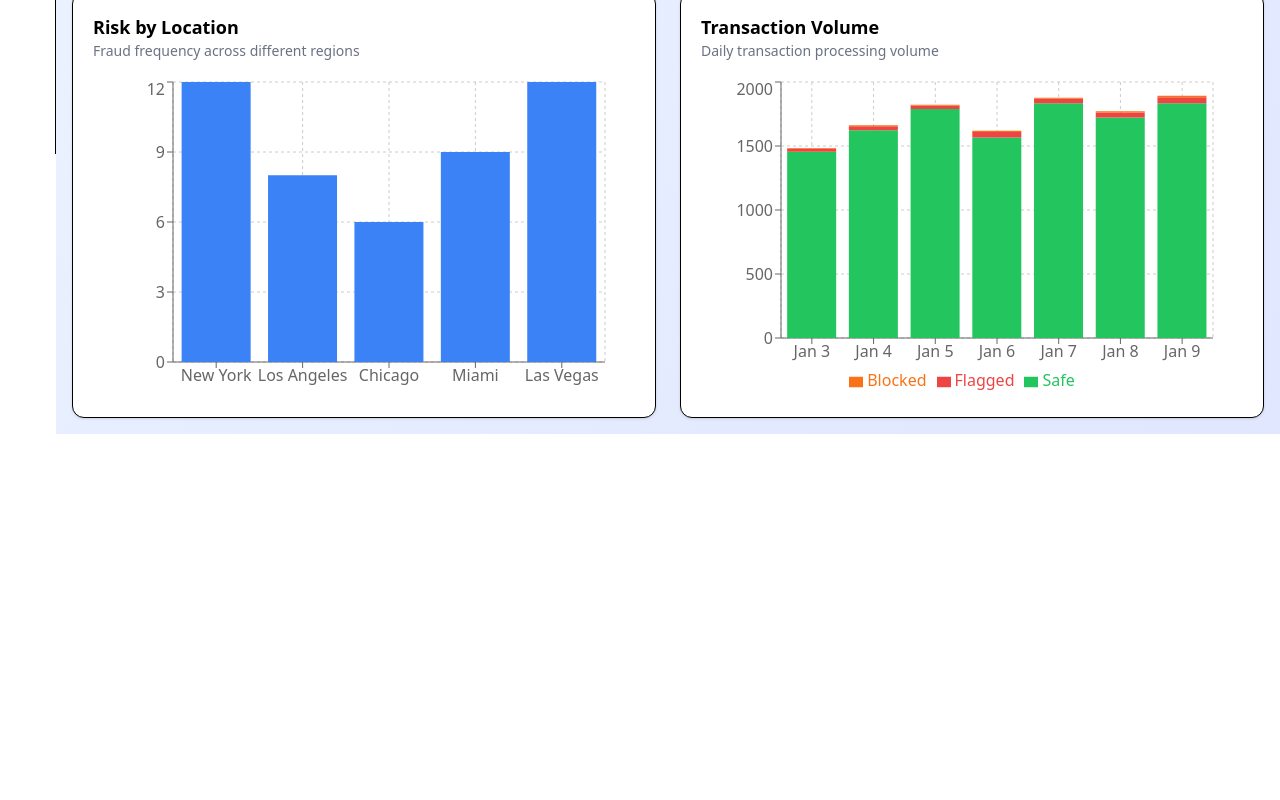
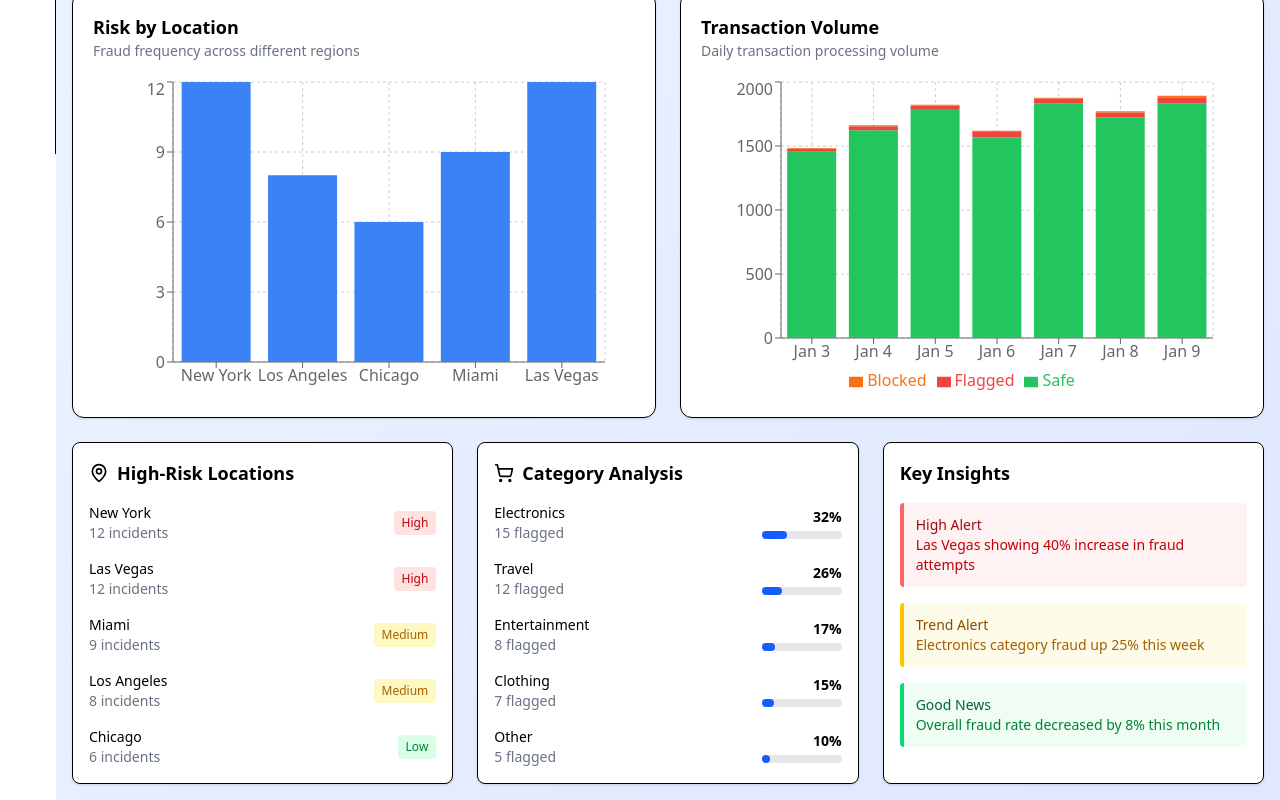
Before and after one commit to SBeeeee/RetailGuardAI, a Next.js app in the folder frontend/: page /analytics in a window 1280 px wide. Shown: the part 646-1446 px from the top of the page. Before the commit the page ends 1080 px from the top, so only its background shows below. Built offline with nearby package versions, Linux system fonts and the light colour scheme.

Commit message:
added then cards in lower portions

```diff
--- /dev/null
+++ b/frontend/src/app/analytics/components/BottomStatsGrid.jsx
@@ -0,0 +1,15 @@
+"use client"
+
+import HighRiskLocations from "./HighRiskLocations"
+import CategoryAnalysis from "./CategoryAnalysis"
+import KeyInsights from "./KeyInsights"
+
+export default function BottomStatsGrid() {
+  return (
+    <div className="grid grid-cols-1 lg:grid-cols-3 gap-6 mt-6">
+      <HighRiskLocations />
+      <CategoryAnalysis />
+      <KeyInsights />
+    </div>
+  )
+}
--- /dev/null
+++ b/frontend/src/app/analytics/components/CategoryAnalysis.jsx
@@ -0,0 +1,32 @@
+"use client"
+
+import { stats } from "@/components/data"
+import { ShoppingCart } from "lucide-react"
+
+export default function CategoryAnalysis() {
+  return (
+    <div className="border rounded-lg shadow-sm p-4 space-y-4 bg-white">
+      <h2 className="text-lg font-semibold flex items-center">
+        <ShoppingCart className="w-5 h-5 mr-2" />
+        Category Analysis
+      </h2>
+      {stats.categoryBreakdown.map((cat, index) => (
+        <div key={index} className="flex justify-between items-center text-sm">
+          <div>
+            <p className="font-medium">{cat.category}</p>
+            <p className="text-gray-500">{cat.count} flagged</p>
+          </div>
+          <div className="text-right">
+            <p className="font-semibold">{cat.percentage}%</p>
+            <div className="w-20 h-2 bg-gray-200 rounded-full mt-1">
+              <div
+                className="h-2 bg-blue-600 rounded-full"
+                style={{ width: `${cat.percentage}%` }}
+              />
+            </div>
+          </div>
+        </div>
+      ))}
+    </div>
+  )
+}
--- /dev/null
+++ b/frontend/src/app/analytics/components/HighRiskLocations.jsx
@@ -0,0 +1,39 @@
+"use client"
+
+import { stats } from "@/components/data"
+import { MapPin } from "lucide-react"
+
+export default function HighRiskLocations() {
+  const topLocations = [...stats.locationBreakdown]
+    .sort((a, b) => b.count - a.count)
+    .slice(0, 5)
+
+  const getBadgeStyle = (risk) => {
+    switch (risk) {
+      case "High":
+        return "bg-red-100 text-red-700 px-2 py-1 rounded text-xs font-medium"
+      case "Medium":
+        return "bg-yellow-100 text-yellow-700 px-2 py-1 rounded text-xs font-medium"
+      default:
+        return "bg-green-100 text-green-700 px-2 py-1 rounded text-xs font-medium"
+    }
+  }
+
+  return (
+    <div className="border rounded-lg shadow-sm p-4 space-y-4 bg-white">
+      <h2 className="text-lg font-semibold flex items-center">
+        <MapPin className="w-5 h-5 mr-2" />
+        High-Risk Locations
+      </h2>
+      {topLocations.map((loc, index) => (
+        <div key={index} className="flex justify-between items-center text-sm">
+          <div>
+            <p className="font-medium">{loc.location}</p>
+            <p className="text-gray-500">{loc.count} incidents</p>
+          </div>
+          <span className={getBadgeStyle(loc.risk)}>{loc.risk}</span>
+        </div>
+      ))}
+    </div>
+  )
+}
--- a/frontend/src/app/analytics/components/Index.jsx
+++ b/frontend/src/app/analytics/components/Index.jsx
@@ -2,12 +2,14 @@ import React from 'react'
 import Header from './Header'
 import Headerr from '@/app/dashboard/components/Header'
 import Graphs from './Graphs'
+import BottomStatsGrid from './BottomStatsGrid'
 export default function Index() {
   return (
     <div className="p-4">
       <Header/>
       <Headerr/>
       <Graphs/>
+      <BottomStatsGrid/>
     </div>
   )
 }
--- /dev/null
+++ b/frontend/src/app/analytics/components/KeyInsights.jsx
@@ -0,0 +1,30 @@
+"use client"
+
+export default function KeyInsights() {
+  return (
+    <div className="border rounded-lg shadow-sm p-4 space-y-4 bg-white">
+      <h2 className="text-lg font-semibold">Key Insights</h2>
+
+      <div className="p-3 bg-red-50 border-l-4 border-red-400 rounded">
+        <p className="text-sm font-medium text-red-800">High Alert</p>
+        <p className="text-sm text-red-700">
+          Las Vegas showing 40% increase in fraud attempts
+        </p>
+      </div>
+
+      <div className="p-3 bg-yellow-50 border-l-4 border-yellow-400 rounded">
+        <p className="text-sm font-medium text-yellow-800">Trend Alert</p>
+        <p className="text-sm text-yellow-700">
+          Electronics category fraud up 25% this week
+        </p>
+      </div>
+
+      <div className="p-3 bg-green-50 border-l-4 border-green-400 rounded">
+        <p className="text-sm font-medium text-green-800">Good News</p>
+        <p className="text-sm text-green-700">
+          Overall fraud rate decreased by 8% this month
+        </p>
+      </div>
+    </div>
+  )
+}
```
